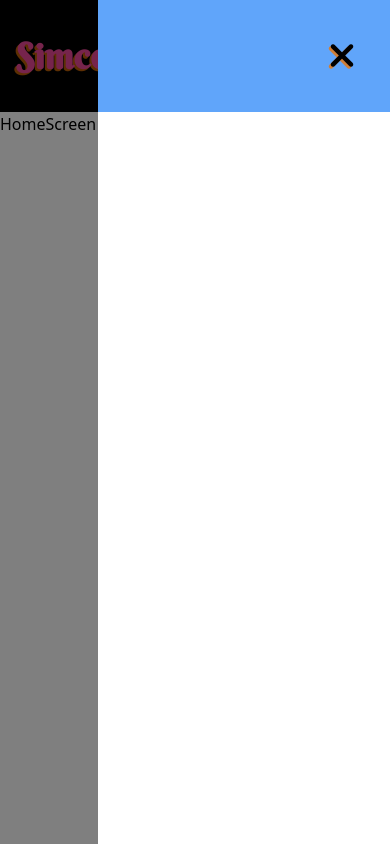
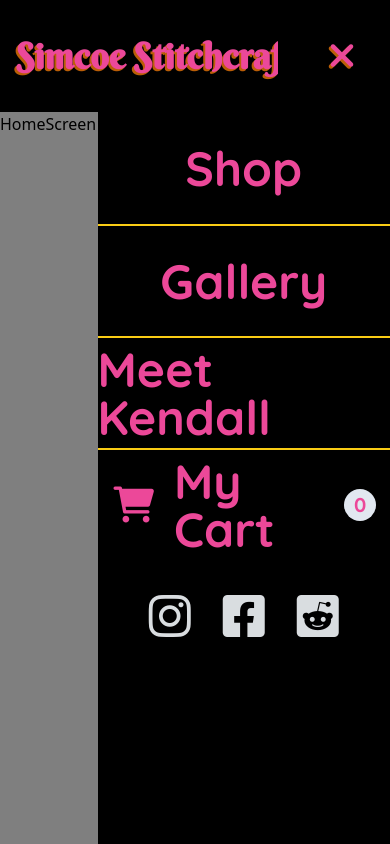
Before and after one commit to luminouspear/k_store, a React (Create React App) app in the folder frontend/: page / in a window 390 px wide. Both pictures are taken after a click on the element 342 px from the left and 56 px from the top of the page. Built offline with nearby package versions, Linux system fonts and the light colour scheme.

Commit message:
finished initial mobile and PC navigation styling

```diff
--- a/frontend/src/components/Backdrop.js
+++ b/frontend/src/components/Backdrop.js
@@ -1,6 +1,6 @@
 const Backdrop = ({ show, click }) => {
   return show && (
-      <div className="w-full min-h-screen bg-black/50 z-[100] inset-0 fixed transition-all ease-in duration-300 md:hidden"
+      <div className="w-full min-h-screen bg-black/50 z-[100] top-28 fixed transition-all ease-in duration-300 md:hidden"
           onClick={click}>
 
     </div>
--- a/frontend/src/components/Navbar.js
+++ b/frontend/src/components/Navbar.js
@@ -12,17 +12,17 @@ const Navbar = ({click}) => {
         </div>
         {/* links */}
         <ul className="flex list-none items-center justify-center align-center font-quicksand text-pink-500  sm:text-md lg:text-2xl font-medium ">
-          <li className="mx-2 md:mx-4 px-2 text-center font-bold hover:text-yellow-300 cursor-pointer leading-tight hidden sm:inline-block">
+          <li className="mx-2 md:mx-4 px-2 text-center font-bold hover:text-yellow-300  hover:drop-shadow-[-2px_2px_0px_rgba(244,114,182,.80)] cursor-pointer leading-tight hidden sm:inline-block">
             <Link to="/product">
               Shop</Link>
           </li>
 
-          <li className="mx-2 md:mx-4 text-center font-bold hover:text-yellow-300 cursor-pointer hidden sm:inline-block">
+          <li className="mx-2 md:mx-4 text-center font-bold hover:text-yellow-300 cursor-pointer hidden sm:inline-block hover:drop-shadow-[-2px_2px_0px_rgba(244,114,182,.80)]">
             <Link to="/gallery">
               Gallery</Link>
           </li>
 
-          <li className="mx-2 md:mx-4 text-center font-bold hover:text-yellow-300 cursor-pointer hidden md:my-0 sm:inline-block">
+          <li className="mx-2 md:mx-4 text-center font-bold hover:text-yellow-300 cursor-pointer hidden md:my-0 sm:inline-block hover:drop-shadow-[-2px_2px_0px_rgba(244,114,182,.80)]">
             <Link to="/meetkendall">
               Meet Kendall</Link>
           </li>
@@ -30,12 +30,11 @@ const Navbar = ({click}) => {
           <li className="group mx-2 md:mx-2.5 md:w-60 hover:text-white cursor-pointer sm:flex sm:items-center sm:content-center hidden hover:drop-shadow-[-2px_4px_0px_rgba(234,117,7,.80)]">
             <Link
               to="/cart"
-              className="bg-slate-800 group-hover:bg-yellow-300 hover:text-black p-3 rounded-lg flex justify-center items-center text-center"
-            >
+              className="bg-slate-800 group-hover:bg-yellow-300 group-hover:text-pink-500 p-3 rounded-lg flex justify-center items-center text-center">
               <i className="fas fa-shopping-cart mx-2"></i>
-              <span className="px-1 flex font-bold justify-center items-center">
+              <span className="px-1 flex font-bold justify-center items-center group-hover:text-pink-500">
                 My Cart
-                <span className="mx-2.5 h-8 w-8 bg-slate-200 group-hover:bg-pink-500 hover:ease-in hover:duration-150 py-1.5 px-2.5 text-sm font-bold rounded-full ">
+                <span className="mx-2.5 h-8 w-8 bg-slate-200 group-hover:text-yellow-300 group-hover:bg-pink-500 group-hover:ease-in group-hover:duration-150 py-1.5 px-2.5 text-sm font-bold rounded-full ">
                   0
                 </span>
               </span>
--- a/frontend/src/components/SideDrawer.js
+++ b/frontend/src/components/SideDrawer.js
@@ -1,3 +1,5 @@
+import { Link } from "react-router-dom";
+
 
 const SideDrawer = ({show, click}) => {
     const sideDrawerClass = ["sidedrawer"]
@@ -10,16 +12,51 @@ const SideDrawer = ({show, click}) => {
 
     return (
       <div
-            className={'w-9/12 min-h-screen bg-white md:hidden fixed top-0 right-0 z-[200] transition-all ease-in duration-300 ' + animationProps.join(" ")}>
-            <div className="h-28 bg-blue-400 w-full flex items-center justify-end ">
-                {/* Nav Icon*/}
-                <div className="group menu h-16 w-16 flex items-center justify-center mr-4 cursor-pointer"
-                onClick={click}>
-              <i className="fa-solid fa-xmark group-hover:text-yellow-300 text-4xl drop-shadow-[-2px_2px_0px_rgba(234,117,7,.80)] group-hover:drop-shadow-[-2px_4px_0px_rgba(244,114,182,.80)]"></i>
+            className={'w-9/12 min-h-screen sm:hidden fixed top-0 right-0 z-[200] transition-all ease-in duration-300 ' + animationProps.join(" ")}>
+            {/* Block menu icon and show X icon */}
+            <div className="flex justify-end ">
+
+                <div className="h-28 bg-black w-28 flex items-center justify-end ">
+
+                        {/* Nav Icon*/}
+                    <div    className="group menu h-16 w-16 flex items-center justify-center mr-4 cursor-pointer"
+                            onClick={click}>
+
+                        <i className="fa-solid fa-xmark text-pink-500 group-hover:text-yellow-300 text-4xl drop-shadow-[-2px_2px_0px_rgba(234,117,7,.80)] group-hover:drop-shadow-[-2px_2px_0px_rgba(244,114,182,.80)]"></i>
+
+                    </div>
+                </div>
             </div>
-            </div>
-            <ul onClick={click}>
-                <li></li>
+
+            <ul
+                className="h-screen w-full bg-black ">
+
+                <li className="hover:drop-shadow-[-2px_4px_0px_rgba(244,114,182,.80)] hover:text-yellow-300 text-5xl text-pink-500 font-quicksand font-bold flex justify-center items-center align-middle h-28">
+                    Shop
+                </li>
+
+                <li className="hover:drop-shadow-[-2px_4px_0px_rgba(244,114,182,.80)] hover:text-yellow-300  text-5xl text-pink-500 font-quicksand font-bold flex justify-center items-center align-middle h-28 border-t-2 border-t-yellow-400">
+                    Gallery
+                </li>
+
+                <li className="hover:drop-shadow-[-2px_4px_0px_rgba(244,114,182,.80)] hover:text-yellow-300 text-5xl text-pink-500 font-quicksand font-bold flex justify-center items-center align-middle  h-28 border-t-2 border-t-yellow-400">
+                    Meet Kendall
+                </li>
+
+                <li className="group hover:text-yellow-300 h-28 w-full flex justify-center align-middle items-center border-t-2 border-t-yellow-400">
+                    <i className="fas fa-shopping-cart text-4xl text-pink-500 mx-4 group-hover:text-yellow-300 group-hover:drop-shadow-[-2px_4px_0px_rgba(244,114,182,.80)]"></i>
+              <span className="group-hover:text-yellow-300 px-1 flex text-5xl text-pink-500 font-quicksand font-bold justify-center items-center group-hover:drop-shadow-[-2px_4px_0px_rgba(244,114,182,.80)]">
+                My Cart
+                <span className="mx-2.5 h-8 w-8 bg-slate-200 group-hover:bg-yellow-300 py-1.5 px-2.5 text-xl group-hover:text-pink-500 sm:text-sm font-bold rounded-full flex items-center ">
+                  0
+                        </span>
+                        </span>
+                </li>
+                <li className="flex flex-row justify-center pt-8 mx-8 space-x-8">
+                    <ul><i class="fa-brands fa-instagram  text-slate-100 text-5xl opacity-90 hover:drop-shadow-[-2px_4px_0px_rgba(244,114,182,.80)] hover:opacity-100 hover:text-yellow-300"></i></ul>
+                    <ul><i class="fa-brands fa-facebook-square  text-slate-100 text-5xl opacity-90 hover:drop-shadow-[-2px_4px_0px_rgba(244,114,182,.80)] hover:opacity-100 hover:text-yellow-300"></i></ul>
+                    <ul><i class="fa-brands fa-reddit-square  text-slate-100 text-5xl opacity-90 hover:drop-shadow-[-2px_4px_0px_rgba(244,114,182,.80)] hover:opacity-100 hover:text-yellow-300"></i></ul>
+                </li>
             </ul>
           </div>
   )
```
